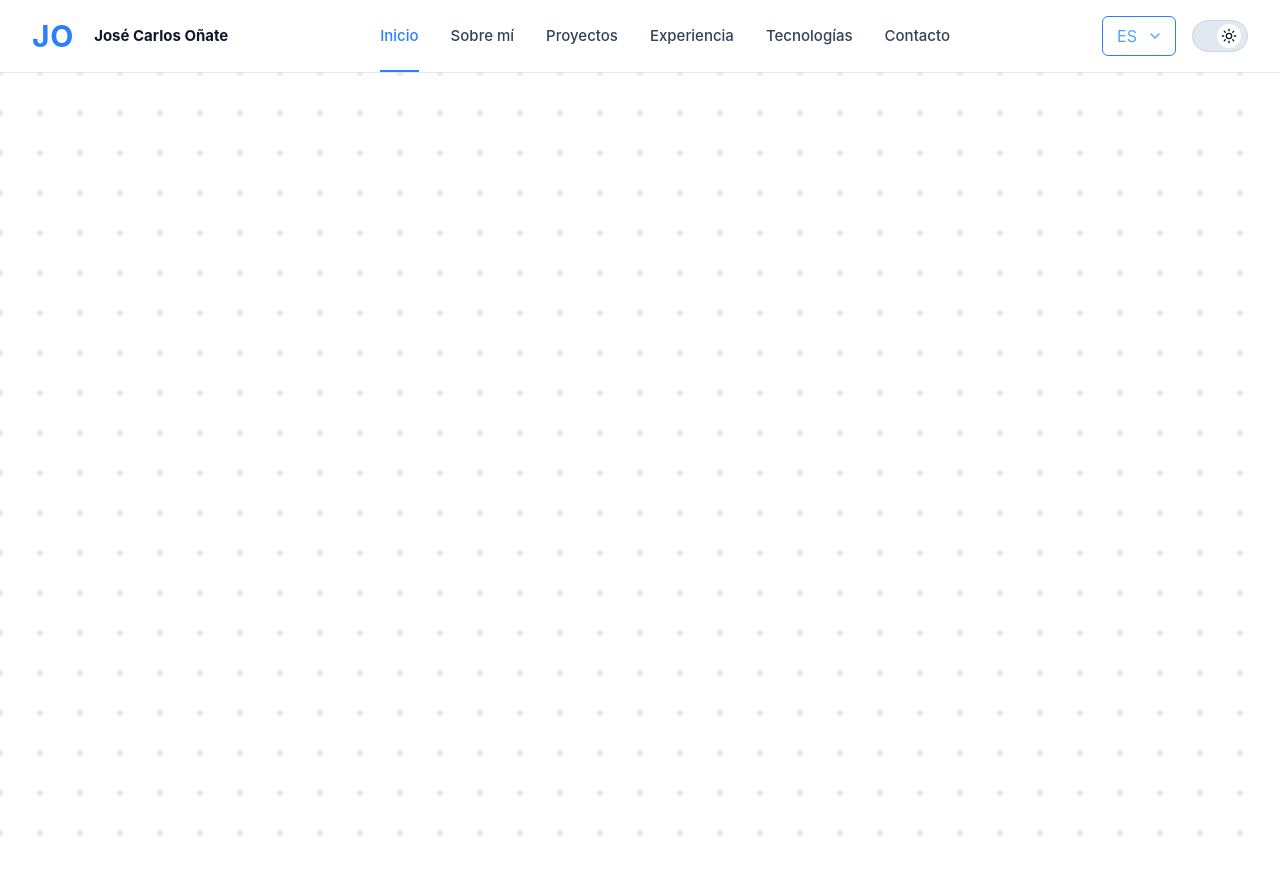
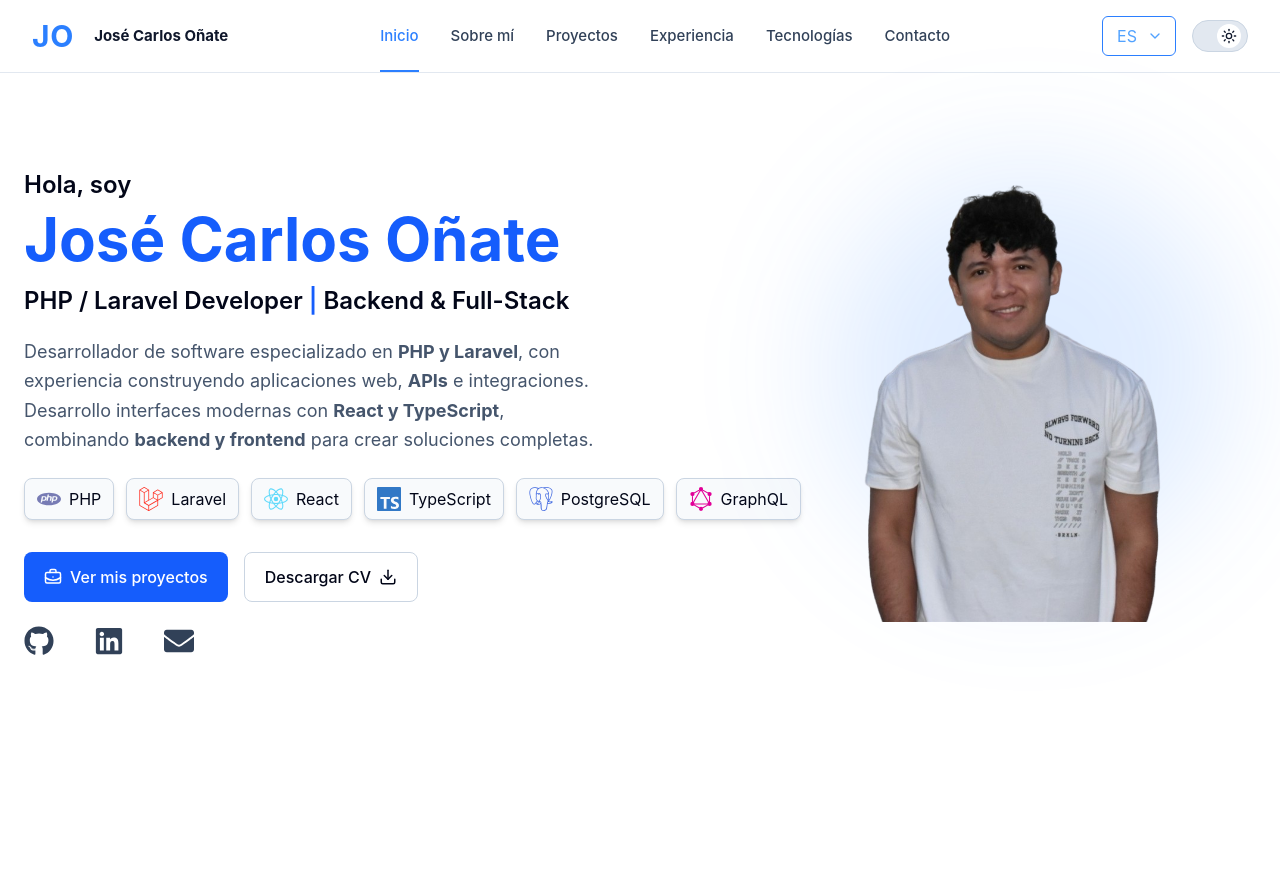
Before and after one commit to josecarlosonate/Portafolio, a React app: page / in a window 1280 px wide. Built offline with nearby package versions, Linux system fonts and the light colour scheme; the HTML template or start-up script is replaced by a standard one.

Commit message:
feat: agregar contenido al hero

```diff
--- a/package.json
+++ b/package.json
@@ -14,6 +14,7 @@
     "lucide-react": "^1.51.0",
     "react": "^19.2.8",
     "react-dom": "^19.2.8",
+    "react-icons": "^5.7.0",
     "tailwindcss": "^4.3.3"
   },
   "devDependencies": {
--- a/src/components/Hero.tsx
+++ b/src/components/Hero.tsx
@@ -1,20 +1,115 @@
-import HeroCanvas from "./HeroCanvas";
+import { BriefcaseBusiness, Download } from "lucide-react";
 import type { Theme } from "../types/theme";
+import { SiPhp, SiLaravel, SiReact, SiTypescript, SiPostgresql, SiGraphql } from "react-icons/si";
+import { FaEnvelope, FaGithub, FaLinkedin } from "react-icons/fa";
 
 type HeroProps = {
     theme: Theme
 }
 
+const technologies = [
+    { name: "PHP", icon: SiPhp, color: "#777BB4" },
+    { name: "Laravel", icon: SiLaravel, color: "#FF2D20" },
+    { name: "React", icon: SiReact, color: "#61DAFB" },
+    { name: "TypeScript", icon: SiTypescript, color: "#3178C6" },
+    { name: "PostgreSQL", icon: SiPostgresql, color: "#4169E1" },
+    { name: "GraphQL", icon: SiGraphql, color: "#E10098" },
+];
+
 function Hero({ theme }: HeroProps) {
+    const highlightText = theme === "dark"
+        ? "font-bold text-blue-400"
+        : "font-bold text-slate-600";
+    const socialIconClass = theme === "dark"
+        ? "text-3xl text-slate-200 transition-colors hover:text-blue-400"
+        : "text-3xl text-slate-700 transition-colors hover:text-blue-600";
+
     return (
         <>
             <section id="home" className={`relative w-full min-h-screen
-            ${theme === "dark"
-                    ? "bg-slate-950 text-white"
-                    : "bg-white text-slate-950"
-                }`
-            } >
-                <HeroCanvas theme={theme} />
+                ${theme === "dark" ? "bg-slate-950 text-white" : "bg-white text-slate-950"}`}
+            >
+                <div className="mx-auto grid min-h-screen max-w-7xl grid-cols-1 items-start gap-10 px-6 pt-20 lg:grid-cols-[1.1fr_0.9fr] lg:pt-24">
+                    <div className="flex flex-col items-start">
+                        <p className="mb-2 text-xl font-semibold md:text-2xl">
+                            Hola, soy
+                        </p>
+                        <h1 className="text-4xl font-bold text-blue-600 md:text-5xl lg:text-6xl">
+                            José Carlos Oñate
+                        </h1>
+                        <h2 className="mt-4 text-xl font-semibold md:text-2xl">
+                            PHP / Laravel Developer
+                            <span className="text-blue-600"> | </span>
+                            Backend & Full-Stack
+                        </h2>
+                        <p className={`mt-5 max-w-xl text-lg leading-relaxed
+                            ${theme === "dark" ? "text-slate-300" : "text-slate-600"}`}
+                        >
+                            Desarrollador de software especializado en{" "}
+                            <strong className={highlightText}>PHP y Laravel</strong>,
+                            con experiencia construyendo aplicaciones web,{" "}
+                            <strong className={highlightText}>APIs</strong> e integraciones.
+                            Desarrollo interfaces modernas con{" "}
+                            <strong className={highlightText}>React y TypeScript</strong>,
+                            combinando{" "}
+                            <strong className={highlightText}>backend y frontend</strong>{" "}
+                            para crear soluciones completas.
+                        </p>
+
+                        <div className="mt-6 flex flex-wrap gap-3 lg:w-max">
+                            {technologies.map((technology) => (
+                                <div key={technology.name} className={`flex items-center gap-2 rounded-lg border px-3 py-2
+                                    ${theme === "dark"
+                                        ? "border-slate-700 bg-slate-900/60 shadow-md shadow-blue-400/10"
+                                        : "border-slate-300 bg-slate-50 shadow-md"
+                                    }`}
+                                >
+                                    <technology.icon className="text-2xl" style={{ color: technology.color }} />
+                                    <span>{technology.name}</span>
+                                </div>
+                            ))}
+                        </div>
+
+                        <div className="mt-8 flex flex-wrap gap-4">
+                            <a href="#projects"
+                                className="inline-flex items-center gap-2 rounded-lg bg-blue-600 px-5 py-3 font-medium text-white
+                                transition-colors hover:bg-blue-700"
+                            >
+                                <BriefcaseBusiness size={18} />
+                                Ver mis proyectos
+                            </a>
+                            <a href="/cv-jose-carlos-onate.pdf"
+                                download
+                                className={`inline-flex items-center gap-2 rounded-lg border px-5 py-3 font-medium transition-colors
+                                    ${theme === "dark"
+                                        ? "border-slate-700 hover:bg-slate-800"
+                                        : "border-slate-300 hover:bg-slate-100"
+                                    }`}
+                            >
+                                Descargar CV
+                                <Download size={18} />
+                            </a>
+                        </div>
+
+                        <div className="mt-6 flex items-center gap-10">
+                            <a href="https://github.com/josecarlosonate" target="_blank" rel="noopener noreferrer" aria-label="GitHub">
+                                <FaGithub className={socialIconClass} />
+                            </a>
+                            <a href="https://www.linkedin.com/in/josecarlosonate" target="_blank" rel="noopener noreferrer" aria-label="LinkedIn" >
+                                <FaLinkedin className={socialIconClass} />
+                            </a>
+                            <a href="mailto:TU_CORREO" aria-label="Email" >
+                                <FaEnvelope className={socialIconClass} />
+                            </a>
+                        </div>
+
+                    </div>
+                    <div className="relative mt-8 flex justify-center lg:mt-0">
+                        <div className="absolute z-0 h-100 w-100 rounded-full bg-blue-500/15 blur-3xl" />
+                        <img src="/images/jose-onate.png"
+                            alt="José Carlos Oñate" className="relative z-9 h-auto w-72 object-contain lg:w-140 lg:max-w-none" />
+                    </div>
+                </div>
             </section>
         </>
     )
--- a/src/components/HeroCanvas.tsx
+++ b/src/components/HeroCanvas.tsx
@@ -2,8 +2,8 @@ import { useEffect, useRef } from "react";
 import type { Theme } from "../types/theme";
 
 type HeroCanvasProps = {
-    theme: Theme
-}
+    theme: Theme;
+};
 
 type Particle = {
     x: number;
@@ -13,150 +13,123 @@ type Particle = {
     vx: number;
     vy: number;
     radius: number;
-}
+};
 
 type Mouse = {
     x: number;
     y: number;
 };
 
+// Configuración visual y física del grid.
+const GRID_SPACING = 40;
+const PARTICLE_RADIUS = 3;
+const MOUSE_RADIUS = 150;
+const REPULSION_FORCE = 1.5;
+const RETURN_FORCE = 0.03;
+const FRICTION = 0.9;
+
 function HeroCanvas({ theme }: HeroCanvasProps) {
-    // 1. Creamos la referencia apuntando al elemento Canvas
     const canvasRef = useRef<HTMLCanvasElement>(null);
+
     useEffect(() => {
-        // 2. Verificamos que el canvas realmente exista en el DOM
         const canvas = canvasRef.current;
         if (!canvas) return;
 
-        // 3. Obtenemos el contexto de dibujo (2D en este caso)
         const ctx = canvas.getContext("2d");
         if (!ctx) return;
 
-        // capturar posicion del mouse
+        let particles = createParticles(canvas.clientWidth, canvas.clientHeight);
         let mouse: Mouse | null = null;
+        let animationFrameId: number;
+
+        const particleColor =
+            theme === "dark"
+                ? "rgba(96, 165, 250, 0.14)"
+                : "rgba(37, 99, 235, 0.10)";
+
+        // Convierte la posición del mouse de coordenadas de pantalla a coordenadas del canvas.
         const handleMouseMove = (event: MouseEvent) => {
             const rect = canvas.getBoundingClientRect();
+
             mouse = {
                 x: event.clientX - rect.left,
                 y: event.clientY - rect.top,
             };
         };
+
+        // Al salir del canvas dejamos de aplicar la fuerza de repulsión.
         const handleMouseLeave = () => {
             mouse = null;
         };
 
-        let particles: Particle[] = []
-        const particleColor = theme === "dark" ? "rgba(96, 165, 250, 0.14)" : "rgba(29, 78, 216, 0.12)";
+        // Actualiza tamaño interno del canvas y reconstruye el grid.
+        const resizeCanvas = () => {
+            canvas.width = canvas.clientWidth;
+            canvas.height = canvas.clientHeight;
+            particles = createParticles(canvas.width, canvas.height);
+        };
 
+        // Calcula repulsión, retorno al origen y fricción de cada partícula.
+        const updateParticles = () => {
+            particles.forEach((particle) => {
+                applyMouseRepulsion(particle, mouse);
+                applyReturnForce(particle);
+                moveParticle(particle);
+            });
+        };
+
+        // Dibuja el estado actual de todas las partículas.
         const drawParticles = () => {
-            particles.forEach(particle => {
+            ctx.fillStyle = particleColor;
+
+            particles.forEach((particle) => {
                 ctx.beginPath();
                 ctx.arc(particle.x, particle.y, particle.radius, 0, Math.PI * 2);
-                ctx.fillStyle = particleColor;
                 ctx.fill();
             });
         };
 
-        const updateParticles = () => {
-            const mouseRadius = 150;
-            const repulsionForce = 1.5;
-            const returnForce = 0.03;
-            const friction = 0.90;
-
-            particles.forEach((particle) => {
-                if (mouse) {
-                    const dx = particle.x - mouse.x;
-                    const dy = particle.y - mouse.y;
-                    const distance = Math.sqrt(dx * dx + dy * dy);
-
-                    if (distance < mouseRadius && distance > 0) {
-                        const force = (mouseRadius - distance) / mouseRadius;
-
-                        const directionX = dx / distance;
-                        const directionY = dy / distance;
-
-                        particle.vx += directionX * force * repulsionForce;
-                        particle.vy += directionY * force * repulsionForce;
-                    }
-                }
-
-                // Fuerza que hace regresar la partícula a su posición original
-                const returnX = particle.baseX - particle.x;
-                const returnY = particle.baseY - particle.y;
-
-                particle.vx += returnX * returnForce;
-                particle.vy += returnY * returnForce;
-
-                // Fricción para evitar que oscile indefinidamente
-                particle.vx *= friction;
-                particle.vy *= friction;
-
-                // Aplicamos la velocidad a la posición
-                particle.x += particle.vx;
-                particle.y += particle.vy;
-            });
-        };
-
-        let animationFrameId: number;
+        // Loop principal: limpiar → actualizar física → dibujar.
         const animate = () => {
             ctx.clearRect(0, 0, canvas.width, canvas.height);
-
             updateParticles();
-
-            // Dibujar en pantalla
             drawParticles();
-
             animationFrameId = requestAnimationFrame(animate);
         };
 
-        const resizeCanvas = () => {
-            const height = canvas.clientHeight;
-            const width = canvas.clientWidth;
-            canvas.width = width
-            canvas.height = height
-            // Crear grid de particulas
-            particles = createParticles(canvas.width, canvas.height);
-        }
-
         resizeCanvas();
         animate();
-        //
+
         canvas.addEventListener("mousemove", handleMouseMove);
         canvas.addEventListener("mouseleave", handleMouseLeave);
-
-        // Escuchar cuando el usuario cambia el tamaño de la ventana
         window.addEventListener("resize", resizeCanvas);
 
+        // Limpieza al desmontar el componente o cambiar el theme.
         return () => {
-            cancelAnimationFrame(animationFrameId)
-            window.removeEventListener("resize", resizeCanvas)
+            cancelAnimationFrame(animationFrameId);
             canvas.removeEventListener("mousemove", handleMouseMove);
             canvas.removeEventListener("mouseleave", handleMouseLeave);
+            window.removeEventListener("resize", resizeCanvas);
         };
-    }, [theme])
+    }, [theme]);
 
-    return (
-        <>
-            <canvas ref={canvasRef} className="absolute inset-0 w-full h-full" />
-
-        </>
-    )
+    return <canvas ref={canvasRef} className="absolute inset-0 h-full w-full" />;
 }
 
+// Genera una cuadrícula regular y guarda la posición original de cada punto.
 function createParticles(width: number, height: number): Particle[] {
     const particles: Particle[] = [];
-    const spacing = 40;
 
-    for (let y = 0; y < height; y += spacing) {
-        for (let x = 0; x < width; x += spacing) {
+    for (let y = 0; y < height; y += GRID_SPACING) {
+        for (let x = 0; x < width; x += GRID_SPACING) {
             particles.push({
-                x: x,
-                y: y,
+                x,
+                y,
                 baseX: x,
                 baseY: y,
                 vx: 0,
                 vy: 0,
-                radius: 3
+                radius: PARTICLE_RADIUS,
             });
         }
     }
@@ -164,4 +137,34 @@ function createParticles(width: number, height: number): Particle[] {
     return particles;
 }
 
-export default HeroCanvas
+// Empuja la partícula en dirección opuesta al mouse cuando entra en su radio de influencia.
+function applyMouseRepulsion(particle: Particle, mouse: Mouse | null) {
+    if (!mouse) return;
+
+    const dx = particle.x - mouse.x;
+    const dy = particle.y - mouse.y;
+    const distance = Math.hypot(dx, dy);
+
+    if (distance === 0 || distance >= MOUSE_RADIUS) return;
+
+    const force = (MOUSE_RADIUS - distance) / MOUSE_RADIUS;
+
+    particle.vx += (dx / distance) * force * REPULSION_FORCE;
+    particle.vy += (dy / distance) * force * REPULSION_FORCE;
+}
+
+// Actúa como un resorte que lleva la partícula de vuelta a su posición original.
+function applyReturnForce(particle: Particle) {
+    particle.vx += (particle.baseX - particle.x) * RETURN_FORCE;
+    particle.vy += (particle.baseY - particle.y) * RETURN_FORCE;
+}
+
+// Reduce gradualmente la velocidad y aplica el movimiento a la posición actual.
+function moveParticle(particle: Particle) {
+    particle.vx *= FRICTION;
+    particle.vy *= FRICTION;
+    particle.x += particle.vx;
+    particle.y += particle.vy;
+}
+
+export default HeroCanvas;
--- a/src/components/Navbar.tsx
+++ b/src/components/Navbar.tsx
@@ -31,7 +31,7 @@ function Navbar({ language, setLanguage, theme, setTheme }: NavbarProps) {
     const [isMenuOpen, setIsMenuOpen] = useState(false);
     return (
         <header className={`w-full border-b ${theme === "dark" ? "border-white/10 bg-slate-950" : "border-slate-200 bg-white"}`}>
-            <nav className="relative mx-auto flex h-18 max-w-7xl items-center justify-between px-4 sm:px-6 lg:px-8">
+            <nav className="relative z-10 mx-auto flex h-18 max-w-7xl items-center justify-between px-4 sm:px-6 lg:px-8">
                 <a href="#home" className="flex items-center gap-5" aria-label="Ir al inicio" >
                     <span className="text-[30px] font-bold leading-none tracking-wide text-blue-500">
                         JO
```
Also changed, not shown: public/images/jose-onate.png (added), 1 other file (tests, documents, lock files or other folders).
